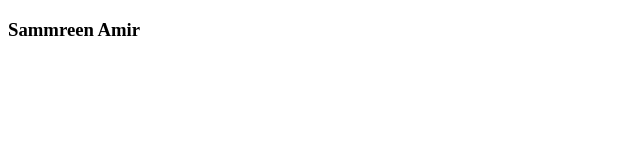
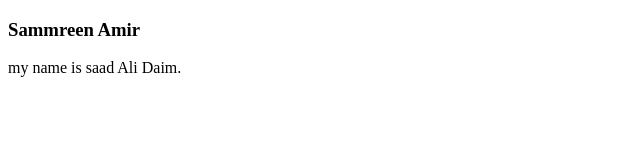
Before and after one commit to zeeshanriaz763/Testing, a plain HTML site: page index.html in a window 1280 px wide. Shown: the whole page, without its empty margins (0-640 px from the left). Drawn offline with Linux system fonts and the light colour scheme.

Commit message:
Commit Added by saad ali daim

```diff
--- a/index.html
+++ b/index.html
@@ -7,5 +7,6 @@
 </head>
 <body>
    <h3>Sammreen Amir</h3>
+   <p>my name is saad Ali Daim.</p>
 </body>
 </html>
```
